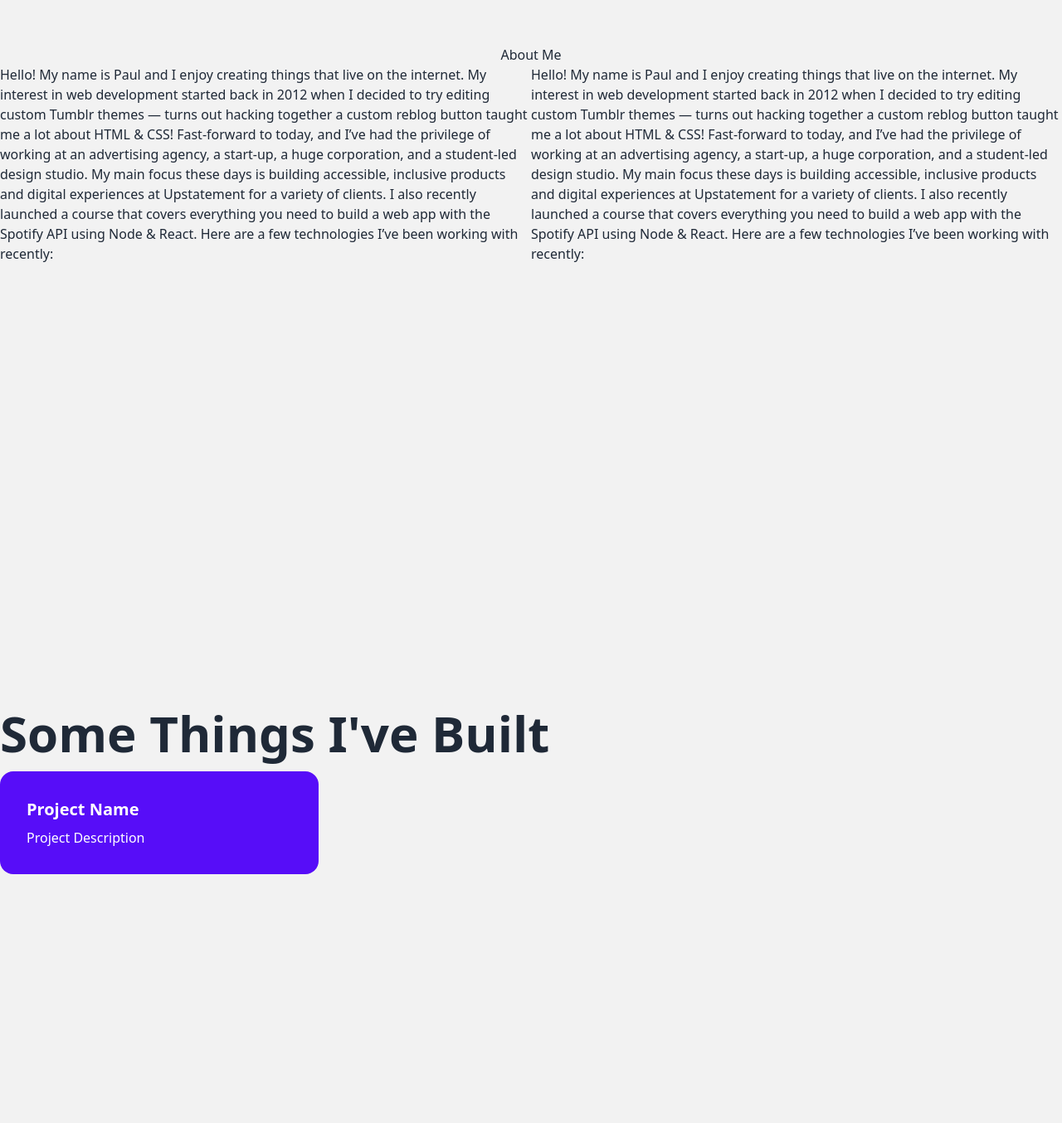
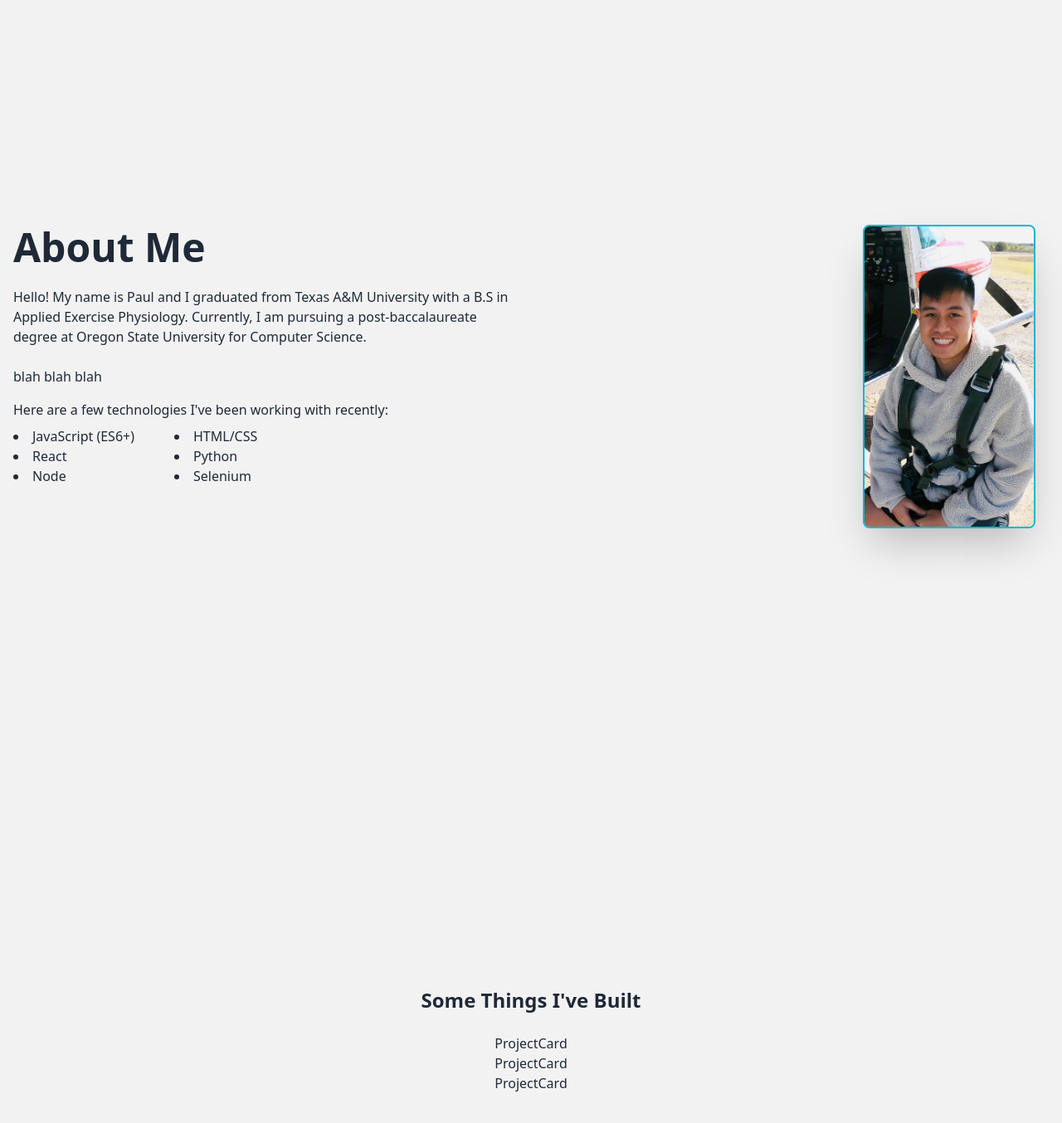
Before and after one commit to paul-nguyen96/portfolio-v1, a React (Create React App) app: page / in a window 1280 px wide. Shown: the part 810-2164 px from the top of the page at 83% size. Built offline with nearby package versions, Linux system fonts and the light colour scheme.

Commit message:
set up project layout

```diff
--- a/src/App.js
+++ b/src/App.js
@@ -8,7 +8,7 @@ import Projects from "./components/layout/Projects";
 
 function App() {
   return (
-    <div className="flex flex-col justify-between h-screen">
+    <div className="flex flex-col justify-between">
       <Navbar />
       <Hero />
       <AboutMe />
--- a/src/components/ProjectCard.jsx
+++ b/src/components/ProjectCard.jsx
@@ -1,36 +1,9 @@
-import React from "react";
+import React from 'react'
 
 function ProjectCard() {
   return (
-    <div className="card w-96 bg-primary text-primary-content">
-      <div className="card-body">
-        <h2 className="card-title">Project Name</h2>
-        <p>Project Description</p>
-      </div>
-    </div>
-  );
+    <div>ProjectCard</div>
+  )
 }
 
-
-<div class="project-container">
-  <div class="project">
-    <div class="project-content">
-      <div class="project-label">Game of Thrones</div>
-      <h4 class="project-title">A Clash of Kings</h4>
-      <div class="project-details">
-        <p>Lorem ipsum dolor amet you probably haven't heard of them bitters selvage listicle heirloom. Locavore kombucha street art ennui 90's, organic food truck hell of seitan skateboard literally hexagon fixie next level. Lomo salvia yuccie hella roof party echo park vegan four dollar toast cred.</p>
-        <ul>
-          <li>Shadow</li>
-          <li>Demon</li>
-          <li>Baby</li>
-        </ul>
-      </div>
-    </div>
-
-    <div class="project-img">
-      <img src="https://cdn.vox-cdn.com/thumbor/w-IFN0FWpN4BGfhZaV9EYqs4nLo=/51x0:977x617/1200x800/filters:focal(51x0:977x617)/cdn.vox-cdn.com/uploads/chorus_image/image/50017015/Screen_Shot_2016-07-04_at_12.37.15_PM.0.0.png" alt="" />
-    </div>
-
-  </div>
-</div>
-export default ProjectCard;
+export default ProjectCard
--- a/src/components/layout/AboutMe.jsx
+++ b/src/components/layout/AboutMe.jsx
@@ -1,40 +1,76 @@
 import React from "react";
-
-
 
 function AboutMe() {
   return (
-    <div className="hero min-h-screen bg-base-200 flex flex-wrap flex-col ">
-      <h1 className="">About Me</h1>
-      <div className="container flex">
-        <p className="h-1/2 w-1/2">
-          Hello! My name is Paul and I enjoy creating things that live on the
-          internet. My interest in web development started back in 2012 when I
-          decided to try editing custom Tumblr themes — turns out hacking
-          together a custom reblog button taught me a lot about HTML & CSS!
-          Fast-forward to today, and I’ve had the privilege of working at an
-          advertising agency, a start-up, a huge corporation, and a student-led
-          design studio. My main focus these days is building accessible,
-          inclusive products and digital experiences at Upstatement for a
-          variety of clients. I also recently launched a course that covers
-          everything you need to build a web app with the Spotify API using Node
-          & React. Here are a few technologies I’ve been working with recently:
+    <div className="hero min-h-screen bg-base-200">
+      <div className="hero-content flex-col lg:flex-row">
+        <div>
+          <h1 className="text-5xl font-bold">About Me</h1>
+          <p className="py-6 md:w-3/5">
+            Hello! My name is Paul and I graduated from Texas A&M University
+            with a B.S in Applied Exercise Physiology. Currently, I am pursuing
+            a post-baccalaureate degree at Oregon State University for Computer
+            Science.
+          </p>
+          <p>blah blah blah </p>
+          <p className="h-1/2 w-10/12 mt-4">
+          Here are a few technologies I've been working with recently:
         </p>
-        <p className="h-1/5 w-1/2">
-          Hello! My name is Paul and I enjoy creating things that live on the
-          internet. My interest in web development started back in 2012 when I
-          decided to try editing custom Tumblr themes — turns out hacking
-          together a custom reblog button taught me a lot about HTML & CSS!
-          Fast-forward to today, and I’ve had the privilege of working at an
-          advertising agency, a start-up, a huge corporation, and a student-led
-          design studio. My main focus these days is building accessible,
-          inclusive products and digital experiences at Upstatement for a
-          variety of clients. I also recently launched a course that covers
-          everything you need to build a web app with the Spotify API using Node
-          & React. Here are a few technologies I’ve been working with recently:
-        </p>
+        <div className="container flex flex-row w-5/6 my-2">
+          <div className="mr-12 mb-10">
+            <li>JavaScript (ES6+)</li>
+            <li>React</li>
+            <li>Node</li>
+          </div>
+          <div>
+            <li>HTML/CSS</li>
+            <li>Python</li>
+            <li>Selenium</li>
+          </div>
+        </div>
+        </div>
+        <img
+          src="/images/headshot.jpg"
+          className=" w-1/2 rounded-lg shadow-2xl border-solid border-cyan-500 border-2 md:w-1/6"
+        />
+        <div className=""></div>
       </div>
     </div>
+    /*
+    <div className="hero min-h-screen bg-base-200  ">
+      <div className="hero-content flex flex-col translate-x-8 lg:flex-row">
+        <h1 className="text-2xl py-6">About Me</h1>
+        <p className="h-1/2 w-10/12">
+          Hello! My name is Paul and I graduated from Texas A&M University with
+          a B.S in Applied Exercise Physiology. Currently, I am pursuing a
+          post-baccalaureate degree at Oregon State University for Computer
+          Science.
+        </p>
+        <p className="h-1/2 w-10/12 mt-4">
+          Here are a few technologies I've been working with recently:
+        </p>
+        <div className="container flex flex-row w-5/6 my-2">
+          <div className="mr-12 mb-10">
+            <li>JavaScript (ES6+)</li>
+            <li>React</li>
+            <li>Node</li>
+          </div>
+          <div>
+            <li>TypeScript</li>
+            <li>Python</li>
+            <li>Selenium</li>
+          </div>
+        </div>
+
+        <div className="">
+          <img
+            className="object-scale-down h-2/5 w-full"
+            src="/images/headshot.jpg"
+            alt="Portfolio Headshot"
+          />
+        </div>
+      </div>
+    </div>*/
   );
 }
 
--- a/src/components/layout/Hero.jsx
+++ b/src/components/layout/Hero.jsx
@@ -16,7 +16,7 @@ function Hero() {
             studying Computer Science and learning new technologies in web
             development via 100Devs and The Odin Project.
           </p>
-          <button className="btn btn-primary pl-6 pr-6 bg-inherit">
+          <button className="btn btn-primary px-6 py-4 bg-inherit">
             <a href="https://github.com/paul-nguyen96">Check out my Github!</a>
           </button>
         </div>
--- a/src/components/layout/Projects.jsx
+++ b/src/components/layout/Projects.jsx
@@ -4,11 +4,13 @@ import ProjectCard from '../ProjectCard'
 
 function Projects() {
   return (
-    <div className="hero min-h-screen bg-base-200 flex flex-wrap flex-col">
-      <div className="container mx-auto">
-        <h1 className="fill-transparent text-6xl font-bold mb-4 bg-base-200">
+    <div className="hero min-h-screen bg-base-200 flex">
+      <div className="container m-auto flex flex-col items-center">
+        <h1 className="fill-transparent text-2xl font-bold mb-6 bg-base-200">
           Some Things I've Built
         </h1>
+        <ProjectCard />
+        <ProjectCard />
         <ProjectCard />
       </div>
     </div>
```
Also changed, not shown: public/images/headshot.jpg (renamed from src/components/portfolio picture.jpg), 1 other file (tests, documents, lock files or other folders).
